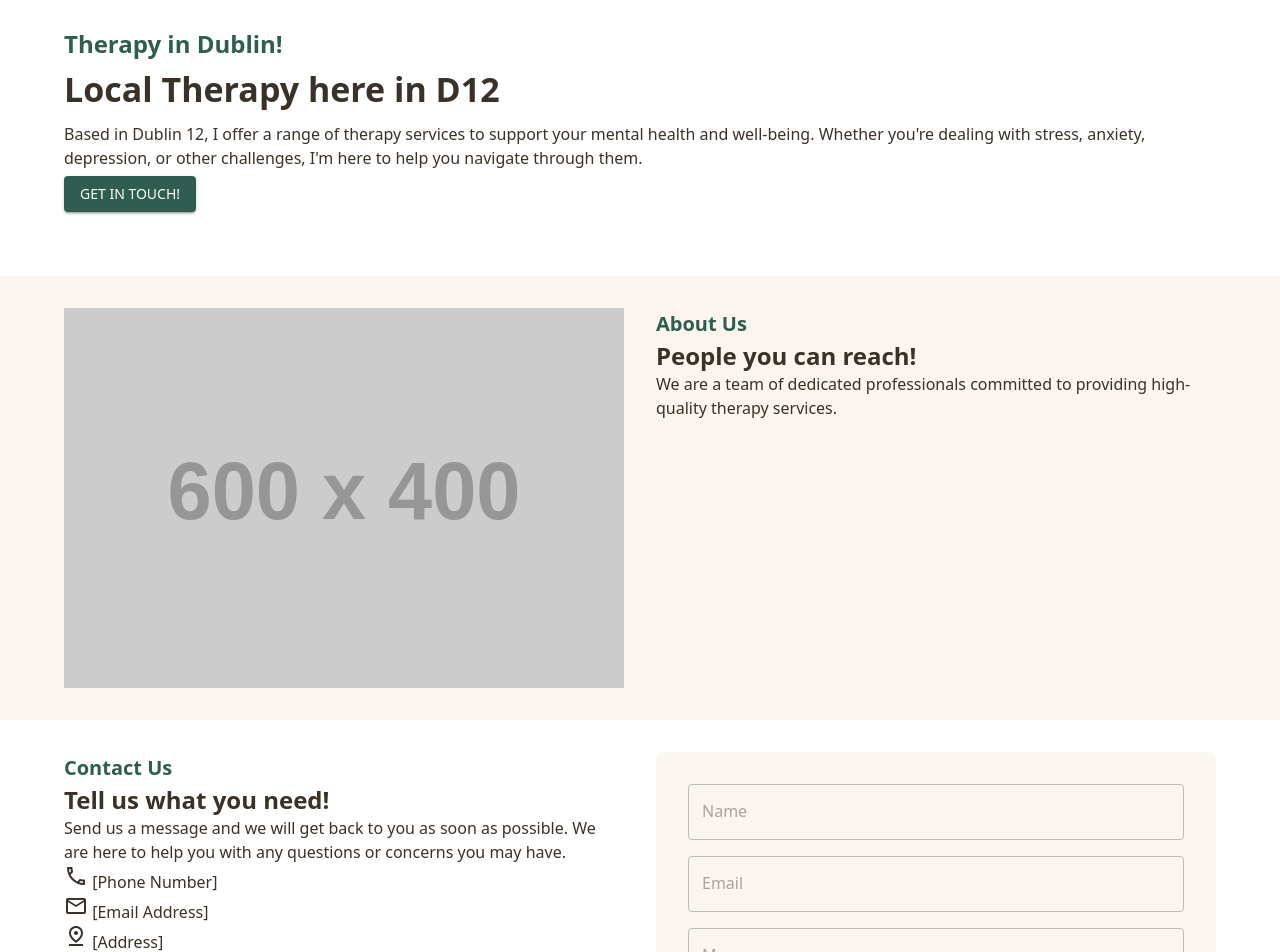
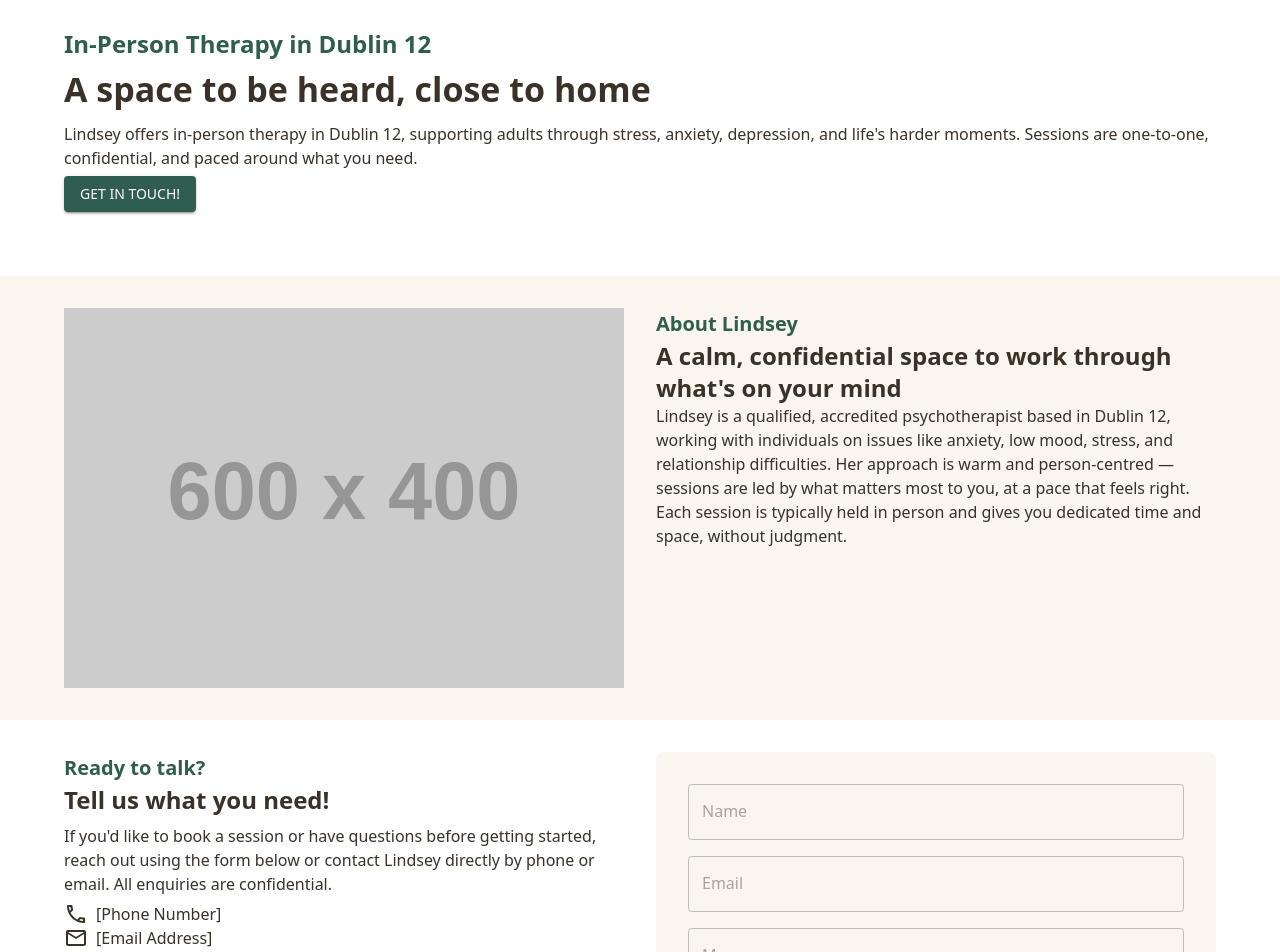
Before and after one commit to KevinG2001/LindseyTherapy, a React (Vite) app: page / in a window 1280 px wide. Shown: the part 100-1052 px from the top of the page. Built offline with nearby package versions, Linux system fonts and the light colour scheme.

Commit message:
Small layout changes

```diff
--- a/src/components/sections/About.tsx
+++ b/src/components/sections/About.tsx
@@ -19,14 +19,18 @@ export default function About() {
 							variant="h6"
 							sx={{ fontWeight: "bold", color: "primary.main" }}
 						>
-							About Us
+							About Lindsey
 						</Typography>
 						<Typography variant="h5" sx={{ fontWeight: "600" }}>
-							People you can reach!
+							A calm, confidential space to work through what's on your mind
 						</Typography>
 						<Typography variant="body1">
-							We are a team of dedicated professionals committed to providing
-							high-quality therapy services.
+							Lindsey is a qualified, accredited psychotherapist based in Dublin
+							12, working with individuals on issues like anxiety, low mood,
+							stress, and relationship difficulties. Her approach is warm and
+							person-centred — sessions are led by what matters most to you, at
+							a pace that feels right. Each session is typically held in person
+							and gives you dedicated time and space, without judgment.
 						</Typography>
 					</Grid>
 				</Grid>
--- a/src/components/sections/Contact.tsx
+++ b/src/components/sections/Contact.tsx
@@ -3,6 +3,7 @@ import {
 	Button,
 	Container,
 	Grid,
+	Stack,
 	TextField,
 	Typography,
 } from "@mui/material";
@@ -21,25 +22,25 @@ export default function Contact() {
 							variant="h6"
 							sx={{ fontWeight: "bold", color: "primary.main" }}
 						>
-							Contact Us
+							Ready to talk?
 						</Typography>
-						<Typography variant="h5" sx={{ fontWeight: "600" }}>
+						<Typography variant="h5" gutterBottom sx={{ fontWeight: "600" }}>
 							Tell us what you need!
 						</Typography>
-						<Typography variant="body1">
-							Send us a message and we will get back to you as soon as possible.
-							We are here to help you with any questions or concerns you may
-							have.
+						<Typography variant="body1" gutterBottom>
+							If you'd like to book a session or have questions before getting
+							started, reach out using the form below or contact Lindsey
+							directly by phone or email. All enquiries are confidential.
 						</Typography>
-						<Typography>
+						<Stack sx={{ flexDirection: "row", alignItems: "center", gap: 1 }}>
 							<PhoneIcon /> [Phone Number]
-						</Typography>
-						<Typography>
+						</Stack>
+						<Stack sx={{ flexDirection: "row", alignItems: "center", gap: 1 }}>
 							<EmailIcon /> [Email Address]
-						</Typography>
-						<Typography>
+						</Stack>
+						<Stack sx={{ flexDirection: "row", alignItems: "center", gap: 1 }}>
 							<PinDropIcon /> [Address]
-						</Typography>
+						</Stack>
 					</Grid>
 					<Grid size={6}>
 						<Box
--- a/src/components/sections/Hero.tsx
+++ b/src/components/sections/Hero.tsx
@@ -11,7 +11,7 @@ export default function Hero() {
 					color="primary"
 					sx={{ fontWeight: "600" }}
 				>
-					Therapy in Dublin!
+					In-Person Therapy in Dublin 12
 				</Typography>
 				<Typography
 					variant="h4"
@@ -19,13 +19,12 @@ export default function Hero() {
 					gutterBottom
 					sx={{ fontWeight: "600" }}
 				>
-					Local Therapy here in D12
+					A space to be heard, close to home
 				</Typography>
 				<Typography variant="body1" component="h2" gutterBottom>
-					Based in Dublin 12, I offer a range of therapy services to support
-					your mental health and well-being. Whether you're dealing with stress,
-					anxiety, depression, or other challenges, I'm here to help you
-					navigate through them.
+					Lindsey offers in-person therapy in Dublin 12, supporting adults
+					through stress, anxiety, depression, and life's harder moments.
+					Sessions are one-to-one, confidential, and paced around what you need.
 				</Typography>
 				<Button variant="contained" color="primary">
 					Get In Touch!
```
